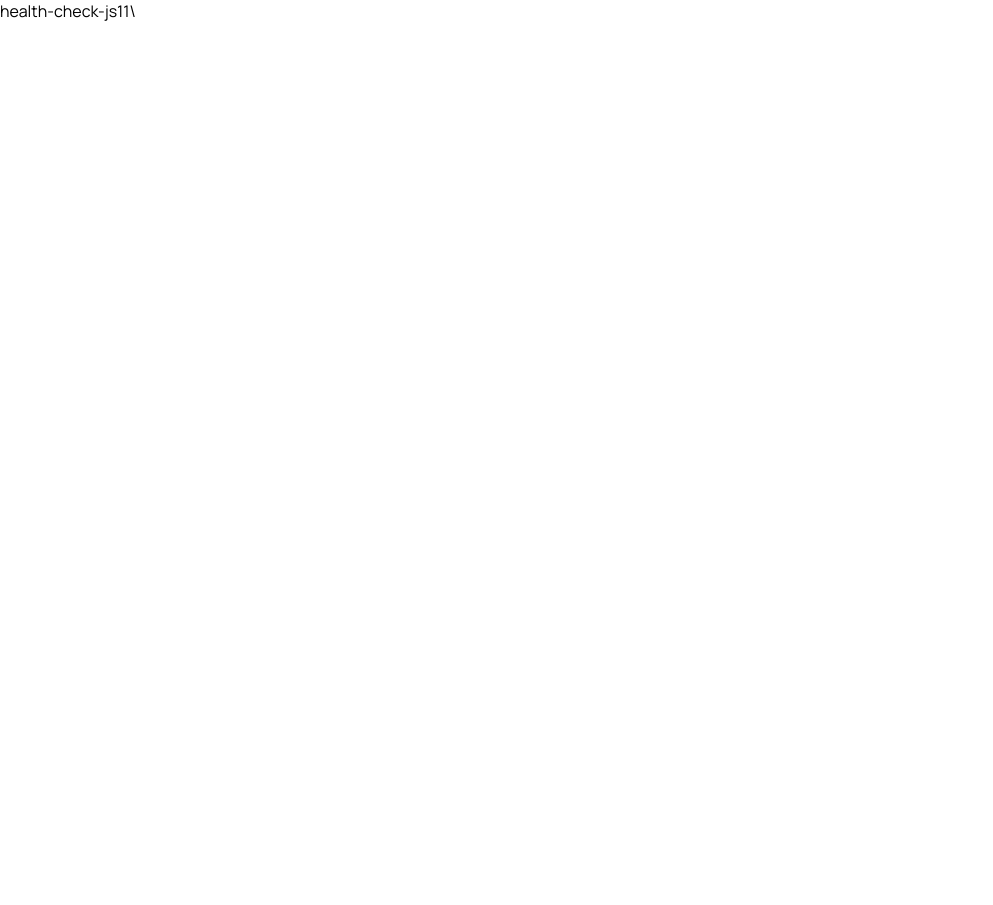
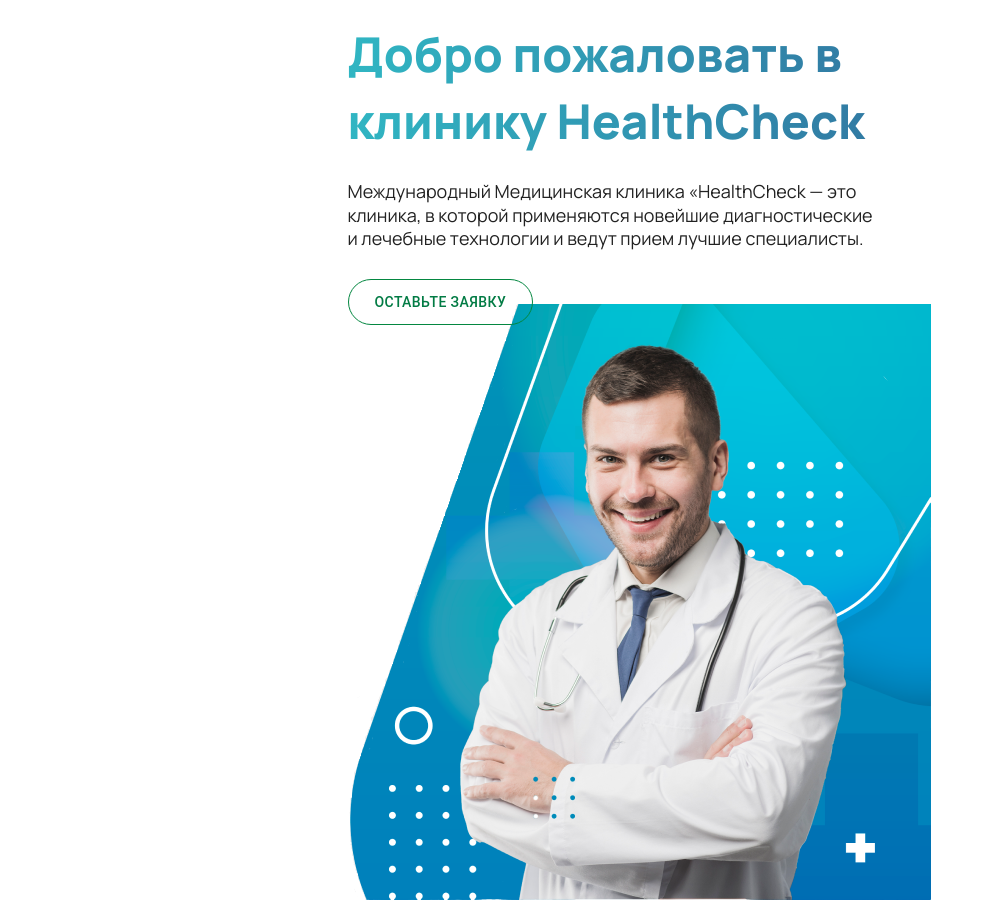
Before and after one commit to peaksoft-school/health-check-js11, a React (Create React App) app: page / in a window 1280 px wide. Shown: the whole page, without its empty margins (0-993 px from the left). Before the commit the page ends 800 px from the top, so only its background shows below. Built offline with nearby package versions, Linux system fonts and the light colour scheme.

Commit message:
created welcome page

```diff
--- a/src/App.jsx
+++ b/src/App.jsx
@@ -1,7 +1,12 @@
 import './App.css'
+import Welcome from './components/Welcome'
 
 function App() {
-   return <div>health-check-js11\</div>
+   return (
+      <div>
+         <Welcome />
+      </div>
+   )
 }
 
 export default App
--- a/src/components/UI/Button.jsx
+++ b/src/components/UI/Button.jsx
@@ -16,7 +16,6 @@ const Button = ({
          variant={variant}
       >
          {children}
-         hello
       </DemoButton>
    )
 }
--- /dev/null
+++ b/src/components/Welcome.jsx
@@ -0,0 +1,84 @@
+import { styled } from '@mui/material/styles'
+import React from 'react'
+import doctorImage from '../assets/images/doctorForWelcome.png'
+import Button from './UI/Button'
+
+const Welcome = () => {
+   return (
+      <MainPagePart2>
+         <TextContainer>
+            <StyledWelcome>
+               Добро пожаловать в клинику HealthCheck
+            </StyledWelcome>
+            <StyledDesc>
+               Международный Медицинская клиника «HealthCheck — это клиника, в
+               которой применяются новейшие диагностические и лечебные
+               технологии и ведут прием лучшие специалисты.
+            </StyledDesc>
+            <StyledButton variant="shortBtn">оставьте заявку</StyledButton>
+         </TextContainer>
+         <div>
+            <img src={doctorImage} alt="doctore-img" />
+         </div>
+      </MainPagePart2>
+   )
+}
+
+export default Welcome
+
+const MainPagePart2 = styled('div')(() => ({
+   display: 'flex',
+   height: '38.452rem',
+   margin: '1.25rem 7.5rem 1.923rem',
+   gap: '3.438rem',
+   justifyContent: 'center',
+   flexWrap: 'wrap',
+   alignItems: 'center',
+}))
+
+const StyledWelcome = styled('h1')(() => ({
+   fontSize: '3rem',
+   fontStyle: 'normal',
+   fontWeight: '900',
+   lineHeight: '140%',
+   backgroundClip: 'text',
+   color: 'transparent',
+   width: '36.563rem',
+   marginBottom: '1.625rem',
+   backgroundImage: 'linear-gradient(90deg, #30CFD0 0%, #330867 )',
+   backgroundSize: '300% 300%',
+   animation: 'moveGradient 5s linear infinite',
+   '@keyframes moveGradient': {
+      '0%': {
+         backgroundPosition: '0% 50%',
+      },
+      '50%': {
+         backgroundPosition: '100% 50%',
+      },
+      '100%': {
+         backgroundPosition: '0% 50%',
+      },
+   },
+}))
+
+const StyledDesc = styled('h1')(() => ({
+   color: '#222',
+   fontFamily: 'Manrope',
+   fontSize: '1.125rem',
+   fontStyle: 'normal',
+   fontWeight: '400',
+   lineHeight: '130%',
+   width: '33rem',
+}))
+
+const TextContainer = styled('div')(() => ({
+   width: '36.563rem',
+   height: '14.313rem',
+}))
+
+const StyledButton = styled(Button)(() => ({
+   '&.MuiButtonBase-root': {
+      borderRadius: '1.5rem',
+      marginTop: '1.75rem',
+   },
+}))
```
Also changed, not shown: src/assets/images/doctorForWelcome.png (added).
